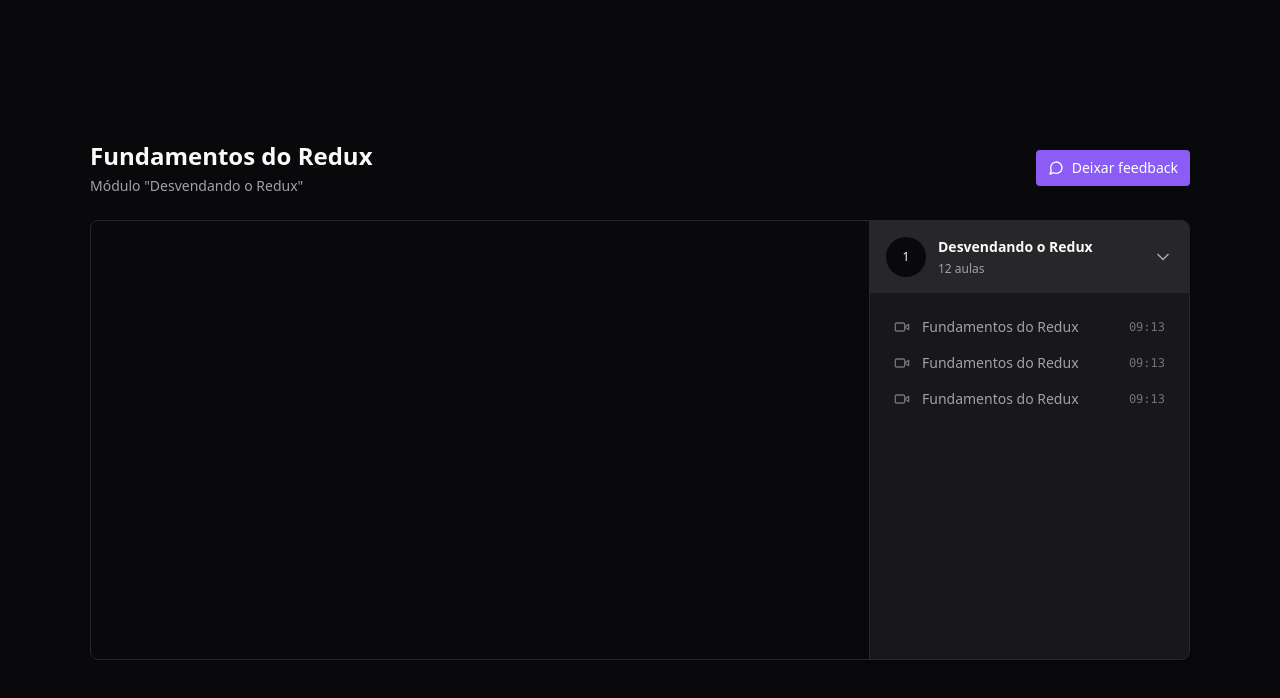
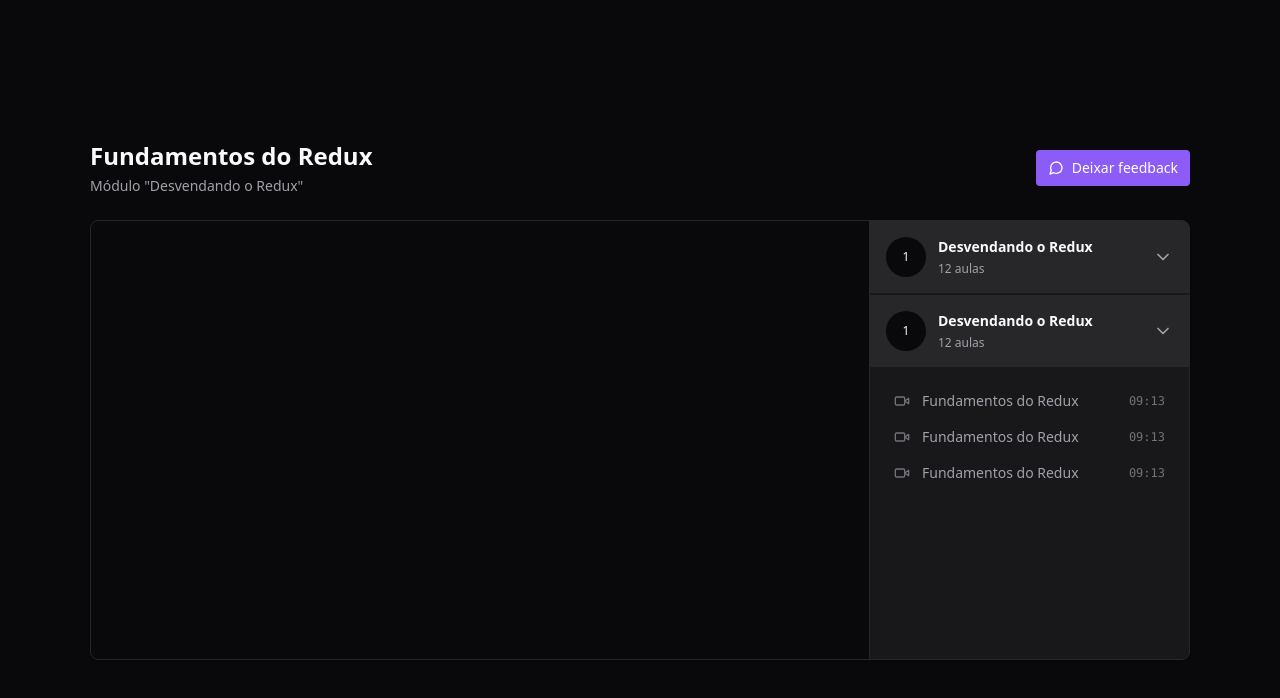
Before and after one commit to Jessica-Garcia/react-redux-zustand, a React (Vite) app: page / in a window 1280 px wide. Shown: the top 698 px of the page. Built offline with nearby package versions, Linux system fonts and the light colour scheme.

Commit message:
style scrollbar

```diff
--- a/package.json
+++ b/package.json
@@ -18,6 +18,7 @@
     "react-redux": "^8.1.2"
   },
   "devDependencies": {
+    "@rocketseat/eslint-config": "^2.1.0",
     "@types/react": "^18.2.15",
     "@types/react-dom": "^18.2.7",
     "@typescript-eslint/eslint-plugin": "^6.0.0",
@@ -28,6 +29,7 @@
     "eslint-plugin-react-hooks": "^4.6.0",
     "eslint-plugin-react-refresh": "^0.4.3",
     "postcss": "^8.4.28",
+    "tailwind-scrollbar": "^3.0.5",
     "tailwindcss": "^3.3.3",
     "typescript": "^5.0.2",
     "vite": "^4.4.5"
--- a/src/pages/Player.tsx
+++ b/src/pages/Player.tsx
@@ -1,5 +1,5 @@
 import { ChevronDown, MessageCircle, Video } from "lucide-react";
-import ReactPlayer from 'react-player'
+import ReactPlayer from "react-player";
 
 export function Player() {
   return (
@@ -9,7 +9,9 @@
           {/* Header */}
           <div className="flex flex-col gap-1">
             <h1 className="text-2xl font-bold">Fundamentos do Redux</h1>
-            <span className="text-sm text-zinc-400">Módulo "Desvendando o Redux"</span>
+            <span className="text-sm text-zinc-400">
+              Módulo {`"Desvendando o Redux"`}
+            </span>
           </div>
 
           <button className="flex items-center gap-2 rounded bg-violet-500 px-3 py-2 text-sm font-medium text-white hover:bg-violet-600">
@@ -18,9 +20,9 @@
           </button>
         </div>
 
-        <main className="relative flex overflow-hidden rounded-lg border border-zinc-800 bg-zinc-900 shadow">
+        <main className="relative flex overflow-hidden rounded-lg border border-zinc-800 bg-zinc-900 shadow pr-80">
           <div className="flex-1">
-          <div className="w-full bg-zinc-950 aspect-video">
+            <div className="w-full bg-zinc-950 aspect-video">
               <ReactPlayer
                 width="100%"
                 height="100%"
@@ -29,7 +31,22 @@
               />
             </div>
           </div>
-          <aside className="w-80 border-l border-zinc-800 bg-zinc-900">
+          <aside className="w-80 absolute top-0 bottom-0 right-0 border-l divide-y-2 divide-zinc-900 border-zinc-800 bg-zinc-900 overflow-y-scroll scrollbar-thin scrollbar-track-zinc-950 scrollbar-thumb-zinc-800">
+            <div>
+              <button className="flex w-full items-center gap-3 bg-zinc-800 p-4">
+                <div className="flex h-10 w-10 rounded-full items-center justify-center bg-zinc-950 text-xs">
+                  1
+                </div>
+
+                <div className="flex flex-col gap-1 text-left">
+                  <strong className="text-sm">Desvendando o Redux</strong>
+                  <span className="text-xs text-zinc-400">12 aulas</span>
+                </div>
+
+                <ChevronDown className="w-5 h-5 ml-auto text-zinc-400" />
+              </button>
+            </div>
+
             <div>
               <button className="flex w-full items-center gap-3 bg-zinc-800 p-4">
                 <div className="flex h-10 w-10 rounded-full items-center justify-center bg-zinc-950 text-xs">
@@ -48,19 +65,25 @@
                 <button className="flex items-center gap-3 text-sm text-zinc-400">
                   <Video className="w-4 h-4 text-zinc-500" />
                   <span>Fundamentos do Redux</span>
-                  <span className="ml-auto font-mono text-xs text-zinc-500">09:13</span>
+                  <span className="ml-auto font-mono text-xs text-zinc-500">
+                    09:13
+                  </span>
                 </button>
 
                 <button className="flex items-center gap-3 text-sm text-zinc-400">
                   <Video className="w-4 h-4 text-zinc-500" />
                   <span>Fundamentos do Redux</span>
-                  <span className="ml-auto font-mono text-xs text-zinc-500">09:13</span>
+                  <span className="ml-auto font-mono text-xs text-zinc-500">
+                    09:13
+                  </span>
                 </button>
 
                 <button className="flex items-center gap-3 text-sm text-zinc-400">
                   <Video className="w-4 h-4 text-zinc-500" />
                   <span>Fundamentos do Redux</span>
-                  <span className="ml-auto font-mono text-xs text-zinc-500">09:13</span>
+                  <span className="ml-auto font-mono text-xs text-zinc-500">
+                    09:13
+                  </span>
                 </button>
               </nav>
             </div>
--- a/tailwind.config.js
+++ b/tailwind.config.js
@@ -1,10 +1,8 @@
 /** @type {import('tailwindcss').Config} */
 export default {
-  content: [
-    './src/**/*.tsx'
-  ],
+  content: ["./src/**/*.tsx"],
   theme: {
     extend: {},
   },
-  plugins: [],
-}
+  plugins: [require("tailwind-scrollbar")],
+};
```
Also changed, not shown: src/App.tsx (+3 -4 lines), .eslintrc.cjs, 1 other file (tests, documents, lock files or other folders).
